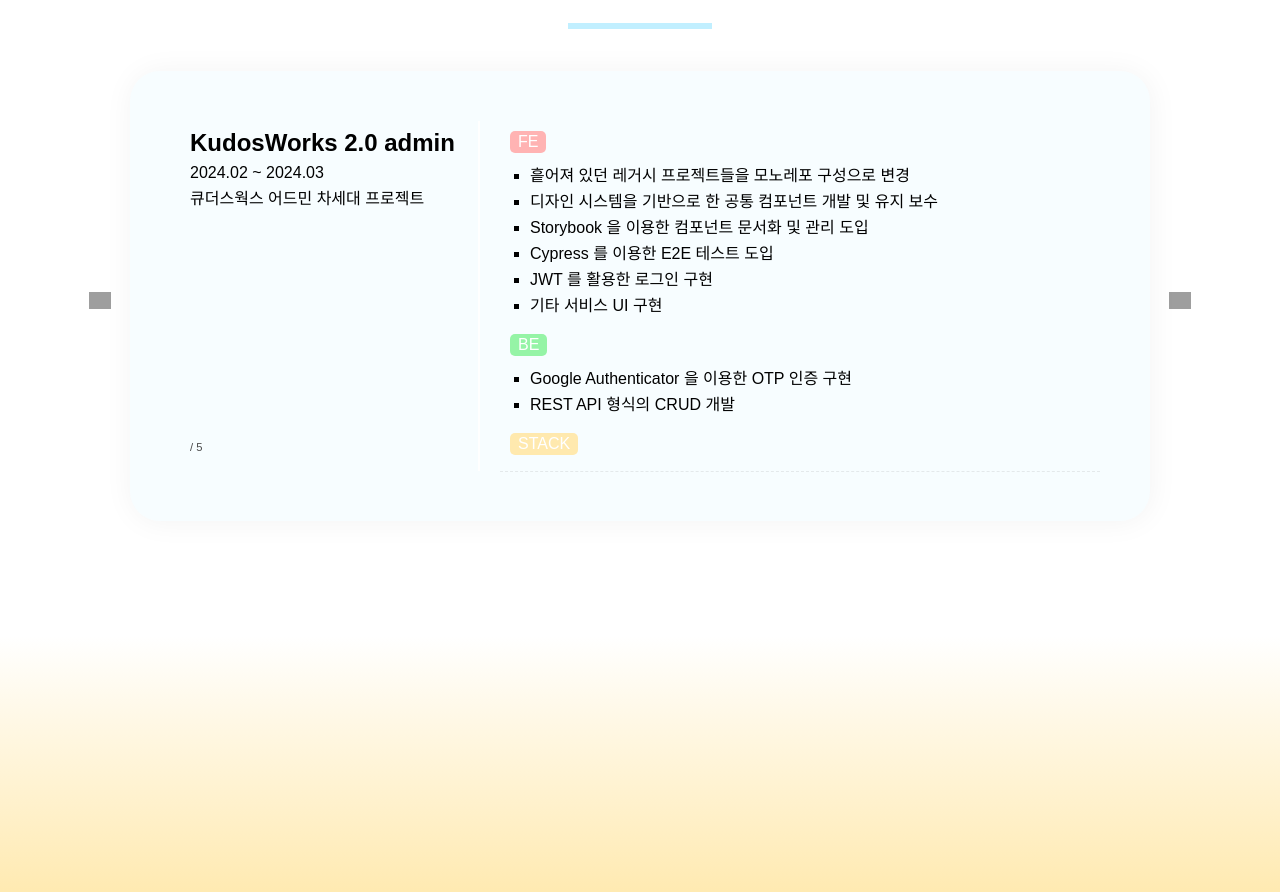
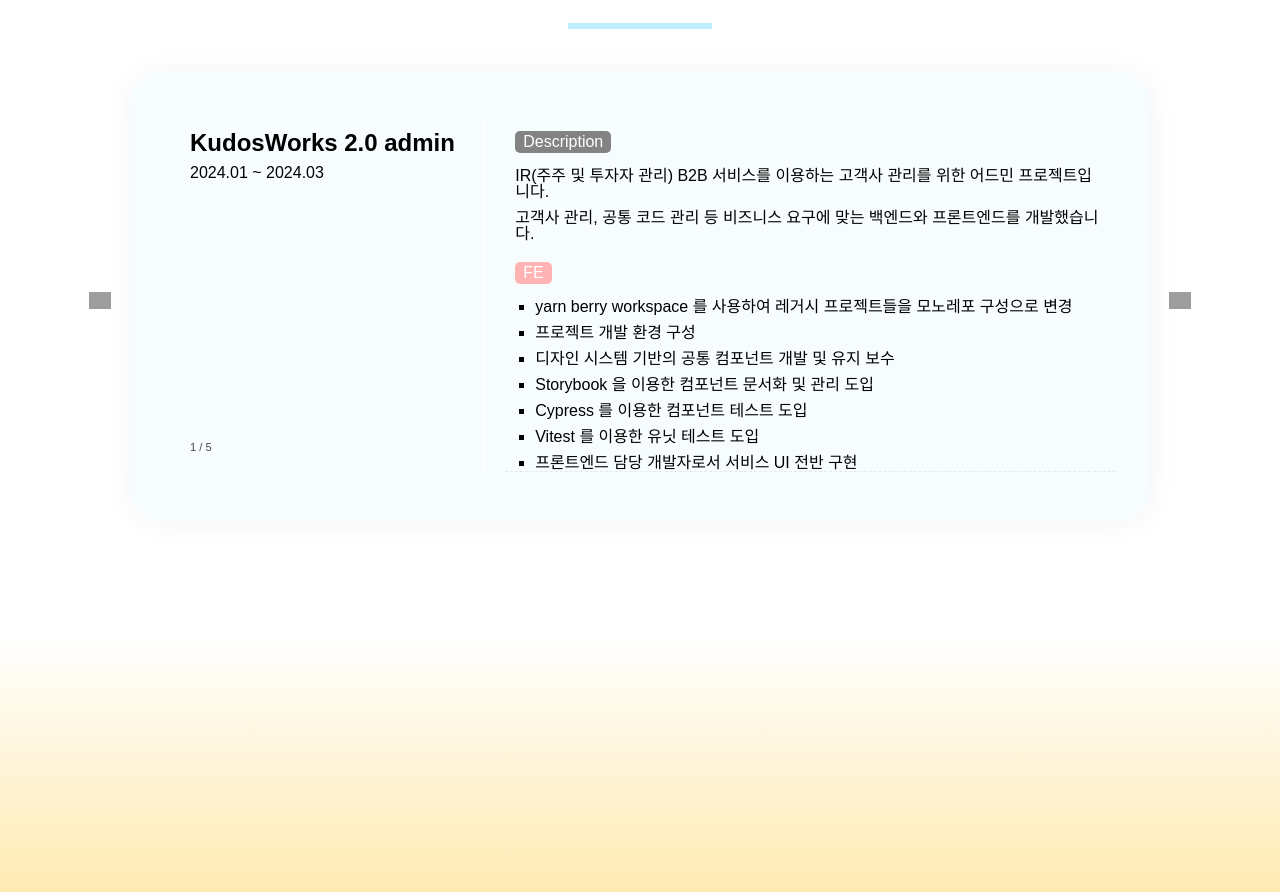
Before and after one commit to lizhilunDev/react-profile, a React (Create React App) app: page / in a window 1280 px wide. Shown: the part 2604-3496 px from the top of the page. Built offline with nearby package versions, Linux system fonts and the light colour scheme; grey boxes are pictures that could not be loaded; a web font is replaced by a local one.

Commit message:
프로젝트 내용 추가

```diff
--- a/src/components/Slider.js
+++ b/src/components/Slider.js
@@ -3,77 +3,178 @@
 import Slide from './Slide';
 
 const Slider = () => {
-  const SLIDE_WIDTH = 60;
+  const SLIDE_WIDTH = 1020;
 
   const [index, setIndex] = useState(0);
   const slidesRef = useRef(null);
 
-  const first = {
+  const admin2 = {
     title: 'KudosWorks 2.0 admin',
-    subTitles: ['2024.02 ~ 2024.03', '큐더스웍스 어드민 차세대 프로젝트'],
+    subTitles: ['2024.01 ~ 2024.03'],
     descriptions: [
       {
-        id: 'first_id_1',
+        id: 'admin2_1',
+        chipClass: 'description',
+        chipText: 'Description',
+        contents: [
+          'IR(주주 및 투자자 관리) B2B 서비스를 이용하는 고객사 관리를 위한 어드민 프로젝트입니다.',
+          '고객사 관리, 공통 코드 관리 등 비즈니스 요구에 맞는 백엔드와 프론트엔드를 개발했습니다.',
+        ],
+      },
+      {
+        id: 'admin2_2',
         chipClass: 'fe',
         chipText: 'FE',
         contents: [
-          '흩어져 있던 레거시 프로젝트들을 모노레포 구성으로 변경',
-          '디자인 시스템을 기반으로 한 공통 컴포넌트 개발 및 유지 보수',
+          'yarn berry workspace 를 사용하여 레거시 프로젝트들을 모노레포 구성으로 변경',
+          '프로젝트 개발 환경 구성',
+          '디자인 시스템 기반의 공통 컴포넌트 개발 및 유지 보수',
           'Storybook 을 이용한 컴포넌트 문서화 및 관리 도입',
-          'Cypress 를 이용한 E2E 테스트 도입',
-          'JWT 를 활용한 로그인 구현',
-          '기타 서비스 UI 구현',
+          'Cypress 를 이용한 컴포넌트 테스트 도입',
+          'Vitest 를 이용한 유닛 테스트 도입',
+          '프론트엔드 담당 개발자로서 서비스 UI 전반 구현',
+          '로그인 및 사용자 권한 ',
         ],
       },
       {
-        id: 'first_id_2',
+        id: 'admin2_3',
         chipClass: 'be',
         chipText: 'BE',
         contents: [
           'Google Authenticator 을 이용한 OTP 인증 구현',
           'REST API 형식의 CRUD 개발',
+          'REST API 형식의 CRUD 개발',
         ],
       },
       {
-        id: 'first_id_3',
+        id: 'admin2_4',
         chipClass: 'stack',
         chipText: 'STACK',
-        contents: ['Vue3 / Spring Boot / JPA'],
+        contents: ['Vue3 | Spring Boot | JPA | Oracle'],
       },
     ],
   };
 
-  const second = {
+  const kw2 = {
     linkUrl: 'https://www.kudosworks.co.kr/',
     title: 'Kudos Works 2.0',
-    subTitles: ['2023.10 ~ 2024.02', '큐더스웍스 차세대 프로젝트'],
+    subTitles: ['2023.09 ~ 2024.12'],
     descriptions: [
       {
-        id: 'second_id_1',
+        id: 'kw2_1',
+        chipClass: 'description',
+        chipText: 'Description',
+        contents: [
+          '상장 기업에서 주주 및 투자자들을 관리하기 위해 사용하는 B2B 솔루션입니다.',
+          '기존 솔루션의 차세대 프로젝트를 진행하며 프론트엔드와 백엔드를 개발했습니다.',
+        ],
+      },
+      {
+        id: 'kw2_2',
         chipClass: 'fe',
         chipText: 'FE',
         contents: [
-          '디자인 시스템을 기반으로 한 공통 컴포넌트 개발 및 유지 보수',
+          '상태 관리 라이브러리(Pinia)를 도입하여 props 복잡도 개선',
+          'VuePress 를 이용한 컴포넌트 문서화 및 릴리즈 노트 관리',
           'WYSIWYG 에디터 커스텀 및 컴포넌트화',
-          'vuepress 를 이용한 컴포넌트 문서화 및 release note 관리',
-          '기타 서비스 UI 구현',
+          '디자인 시스템 기반의 공통 컴포넌트 개발 및 유지 보수',
+          '프론트엔드 담당 개발자로서 서비스 UI 전반 구현',
         ],
       },
       {
-        id: 'second_id_2',
+        id: 'kw2_3',
         chipClass: 'be',
         chipText: 'BE',
         contents: [
-          '500,000 줄 이상의 엑셀 파일 (기업 주주명부) 파싱 후 DB INSERT',
-          '기존 주주명부 INSERT 로직의 약 1/10 속도로 개선 (500,000 개 기준)',
+          '테이블 데이터 엑셀 다운로드 간편화를 위한 공통 모듈 개발',
+          '주주명부 등록 기능 개발 및 기존 INSERT 시간의 1/2 수준으로 단축 (500,000 건 기준)',
           'REST API 형식의 CRUD 개발',
         ],
       },
       {
-        id: 'second_id_3',
+        id: 'kw2_4',
         chipClass: 'stack',
         chipText: 'STACK',
-        contents: ['Vue3 / Spring Boot / JPA'],
+        contents: ['Vue3 | Spring Boot | JPA | Oracle'],
+      },
+    ],
+  };
+
+  const chatBot = {
+    title: '큐더스봇 (AI ChatBot)',
+    subTitles: ['2023.08'],
+    descriptions: [
+      {
+        id: 'chatBot1',
+        chipClass: 'description',
+        chipText: 'Description',
+        contents: [
+          '데이터 프레임워크를 활용하여 사내 규정 관련 질문에 대답하는 챗봇을 개발하였습니다.',
+          '프론트엔드 개발을 전담하여 진행했습니다.',
+        ],
+      },
+      {
+        id: 'chatBot2',
+        chipClass: 'fe',
+        chipText: 'FE',
+        contents: [
+          '라마인덱스, 파이썬으로 개발된 백엔드와 실시간 웹 소켓 통신 구현',
+          '역방향 무한 스크롤 형식의 채팅 UI 개발',
+        ],
+      },
+      {
+        id: 'chatBot3',
+        chipClass: 'be',
+        chipText: 'BE',
+        contents: ['채팅 히스토리 저장 API 개발'],
+      },
+      {
+        id: 'chatBot4',
+        chipClass: 'stack',
+        chipText: 'STACK',
+        contents: ['Vue3 | Spring Boot'],
+      },
+    ],
+  };
+
+  const admin1 = {
+    title: 'KudosWorks admin',
+    subTitles: ['2023.02 ~ 2024.08'],
+    descriptions: [
+      {
+        id: 'admin1_1',
+        chipClass: 'description',
+        chipText: 'Description',
+        contents: [
+          'IR(주주 및 투자자 관리) B2B 서비스를 이용하는 고객사 관리를 위한 어드민 프로젝트입니다.',
+          '레거시 어드민의 차세대 시스템을 구축하기 위한 프로젝트입니다.',
+          '신입 개발자로서 처음 맡게 된 프로젝트이며 혼자 서비스의 70% 가량을 개발하였습니다.',
+        ],
+      },
+      {
+        id: 'admin1_2',
+        chipClass: 'fe',
+        chipText: 'FE',
+        contents: [
+          '디자인 시스템 기반의 공통 컴포넌트 구축 시작 및 도입',
+          '서비스 UI 전반 구현',
+        ],
+      },
+      {
+        id: 'admin1_3',
+        chipClass: 'be',
+        chipText: 'BE',
+        contents: [
+          '백엔드에서 주주명부 엑셀 파일 파싱 후 DB 에 한줄씩 INSERT (최대 1,000,000 건)',
+          'REST API 형식의 CRUD 개발',
+          '결재/공통 코드/사용자 권한 관리 등 개발',
+        ],
+      },
+      {
+        id: 'admin1_4',
+        chipClass: 'stack',
+        chipText: 'STACK',
+        contents: ['Vue3 | Spring Boot | MyBatis | Microsoft SQL Server'],
       },
     ],
   };
@@ -81,15 +182,15 @@
   const shiftSlide = (direction) => {
     let newIndex = index + direction;
 
-    if (newIndex < 0) newIndex = 4;
-    else if (newIndex >= 5) newIndex = 0;
+    if (newIndex < 0) newIndex = 3;
+    else if (newIndex >= 4) newIndex = 0;
 
     setIndex(newIndex);
   };
 
   useEffect(() => {
     if (slidesRef.current) {
-      slidesRef.current.style.left = `-${index * SLIDE_WIDTH}vw`;
+      slidesRef.current.style.left = `-${index * SLIDE_WIDTH}px`;
     }
   }, [index]);
 
@@ -98,22 +199,36 @@
       <div className='slide-container'>
         <div className='slide-wrapper' ref={slidesRef}>
           <Slide
-            title={first.title}
-            subTitles={first.subTitles}
-            chip={first.chip}
-            descriptions={first.descriptions}
+            title={admin2.title}
+            subTitles={admin2.subTitles}
+            chip={admin2.chip}
+            descriptions={admin2.descriptions}
+            page={1}
           />
           <Slide
-            linkUrl={second.linkUrl}
-            title={second.title}
-            subTitles={second.subTitles}
-            chip={second.chip}
-            descriptions={second.descriptions}
+            linkUrl={kw2.linkUrl}
+            title={kw2.title}
+            subTitles={kw2.subTitles}
+            chip={kw2.chip}
+            descriptions={kw2.descriptions}
+            page={2}
           />
-          <div className='slide'>Slide 2</div>
-          <div className='slide'>Slide 3</div>
-          <div className='slide'>Slide 4</div>
-          <div className='slide'>Slide 5</div>
+          <Slide
+            linkUrl={chatBot.linkUrl}
+            title={chatBot.title}
+            subTitles={chatBot.subTitles}
+            chip={chatBot.chip}
+            descriptions={chatBot.descriptions}
+            page={3}
+          />
+          <Slide
+            linkUrl={admin1.linkUrl}
+            title={admin1.title}
+            subTitles={admin1.subTitles}
+            chip={admin1.chip}
+            descriptions={admin1.descriptions}
+            page={4}
+          />
         </div>
       </div>
       <button className='btn prev' onClick={() => shiftSlide(-1)}></button>
```
